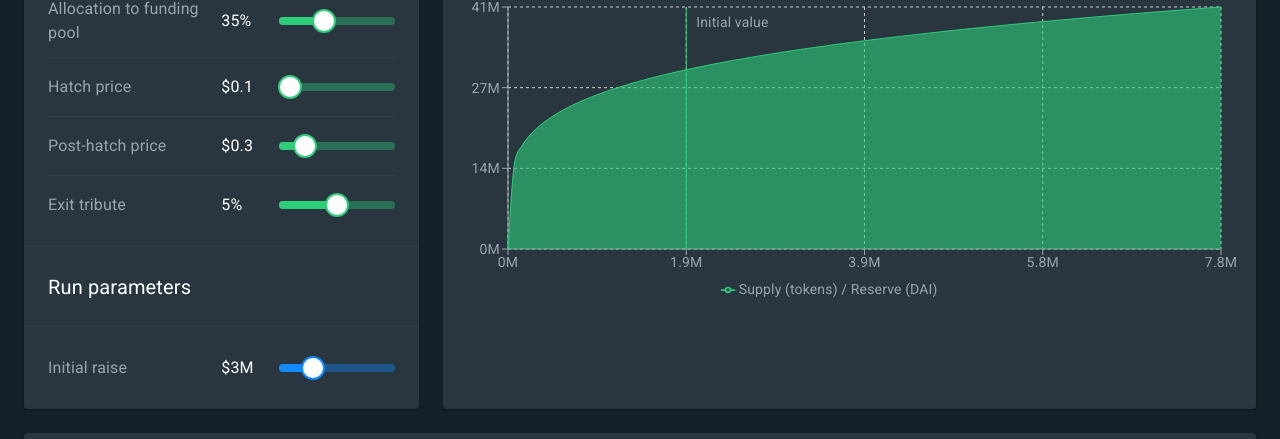
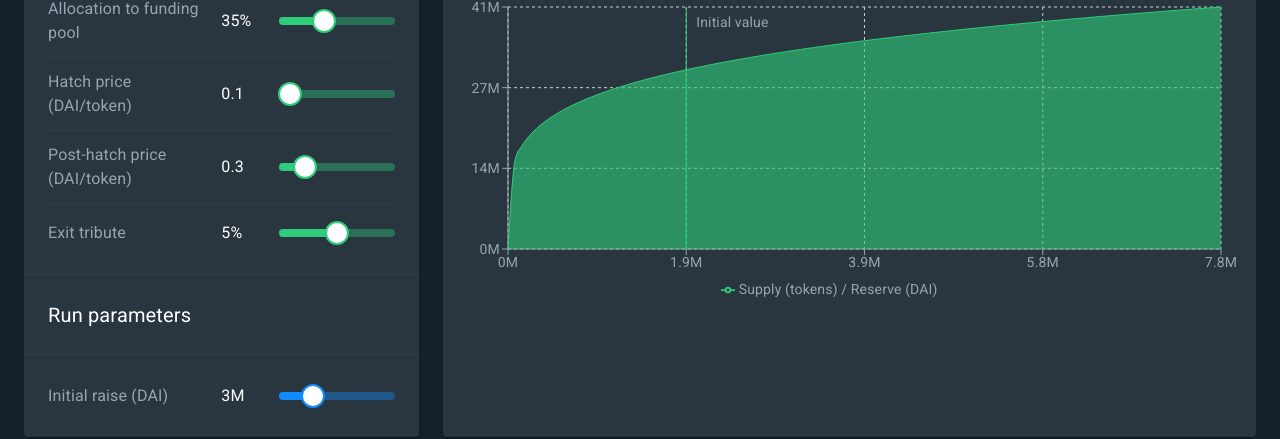
Before and after one commit to commons-stack/augmented-tbc-design, a React (Create React App) app: page / in a window 1280 px wide. Shown: the part 361-800 px from the top of the page. Built offline with nearby package versions, Linux system fonts and the light colour scheme.

Commit message:
Correct units

```diff
--- a/src/CurveDesignInputParams.tsx
+++ b/src/CurveDesignInputParams.tsx
@@ -47,34 +47,29 @@ export default function CurveDesignInputParams({
       min: 0,
       max: 0.9,
       step: 0.01,
-      unit: "%",
       suffix: "%",
       format: (n: number) => `${Math.round(100 * n)}%`,
       toText: (n: number) => String(+(n * 1e2).toFixed(0)),
       toNum: (n: string) => parseFloat(n) * 1e-2
     },
     {
-      label: "Hatch price",
+      label: "Hatch price (DAI/token)",
       value: p0,
       setter: _setP0,
       min: 0.01,
       max: 1,
       step: 0.01,
-      unit: "$",
-      prefix: "$",
       toText: (n: number) => String(+n.toFixed(2)),
       toNum: (n: string) => parseFloat(n),
       format: (n: number) => `$${n}`
     },
     {
-      label: "Post-hatch price",
+      label: "Post-hatch price (DAI/token)",
       value: p1,
       setter: setP1,
       min: p0 || 0.1,
       max: Number((maxReturnRate * p0).toFixed(2)),
       step: 0.01,
-      unit: "$",
-      prefix: "$",
       toText: (n: number) => String(+n.toFixed(2)),
       toNum: (n: string) => parseFloat(n),
       format: (n: number) => `$${n}`
@@ -86,7 +81,6 @@ export default function CurveDesignInputParams({
       min: 0,
       max: 0.1,
       step: 0.001,
-      unit: "%",
       suffix: "%",
       format: (n: number) => `${+(100 * n).toFixed(1)}%`,
       toText: (n: number) => String(+(n * 1e2).toFixed(1)),
--- a/src/SimulationInputParams.tsx
+++ b/src/SimulationInputParams.tsx
@@ -24,14 +24,12 @@ export default function CurveDesignInputParams({
 
   const inputFields: InputFieldInterface[] = [
     {
-      label: "Initial raise",
+      label: "Initial raise (DAI)",
       value: d0,
       setter: setD0,
       min: 0.1e6,
       max: 10e6,
       step: 0.1e6,
-      unit: "$M",
-      prefix: "$",
       suffix: "M",
       format: (n: number) => `$${+(n * 1e-6).toFixed(1)}M`,
       toText: (n: number) => String(+(n * 1e-6).toFixed(1)),
```
